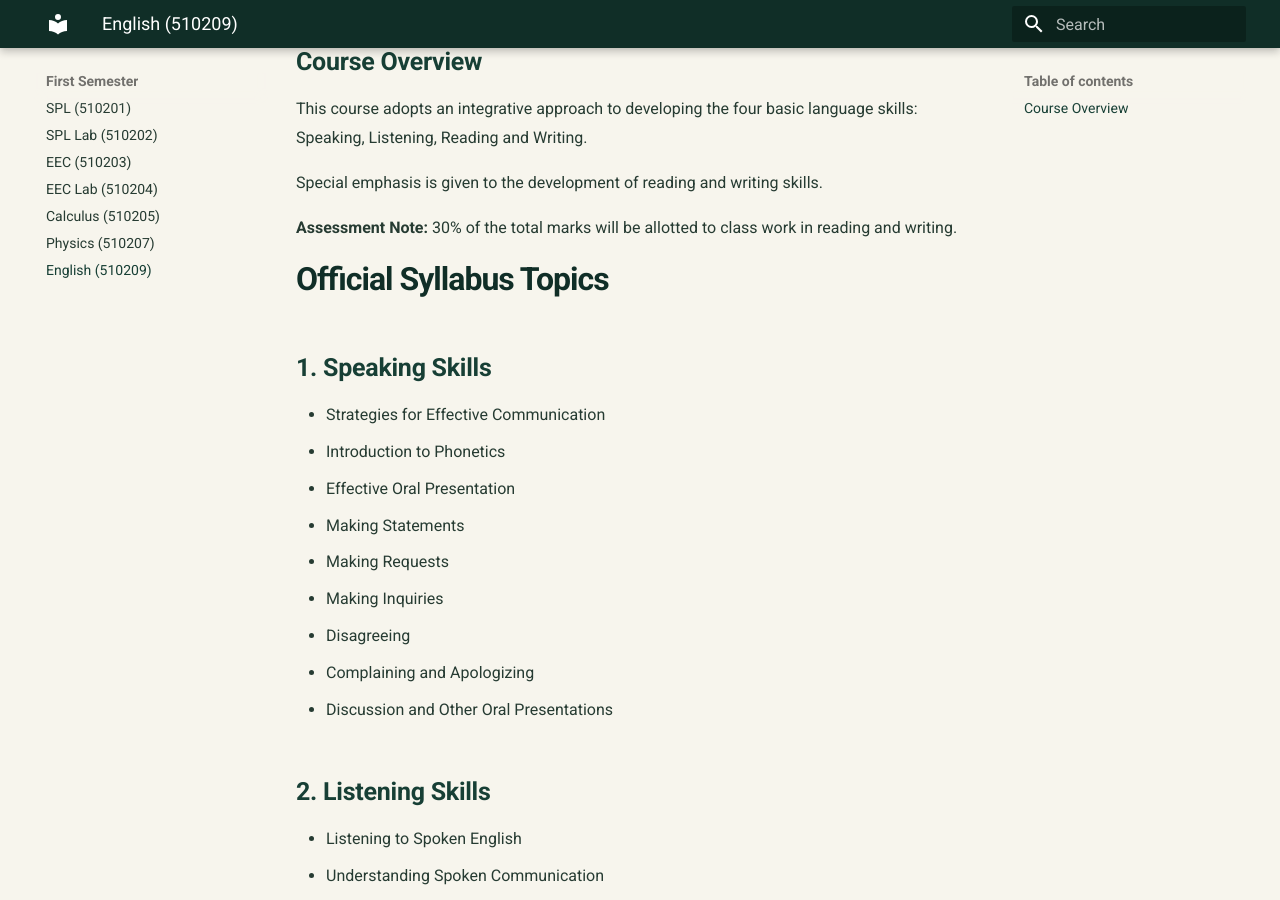
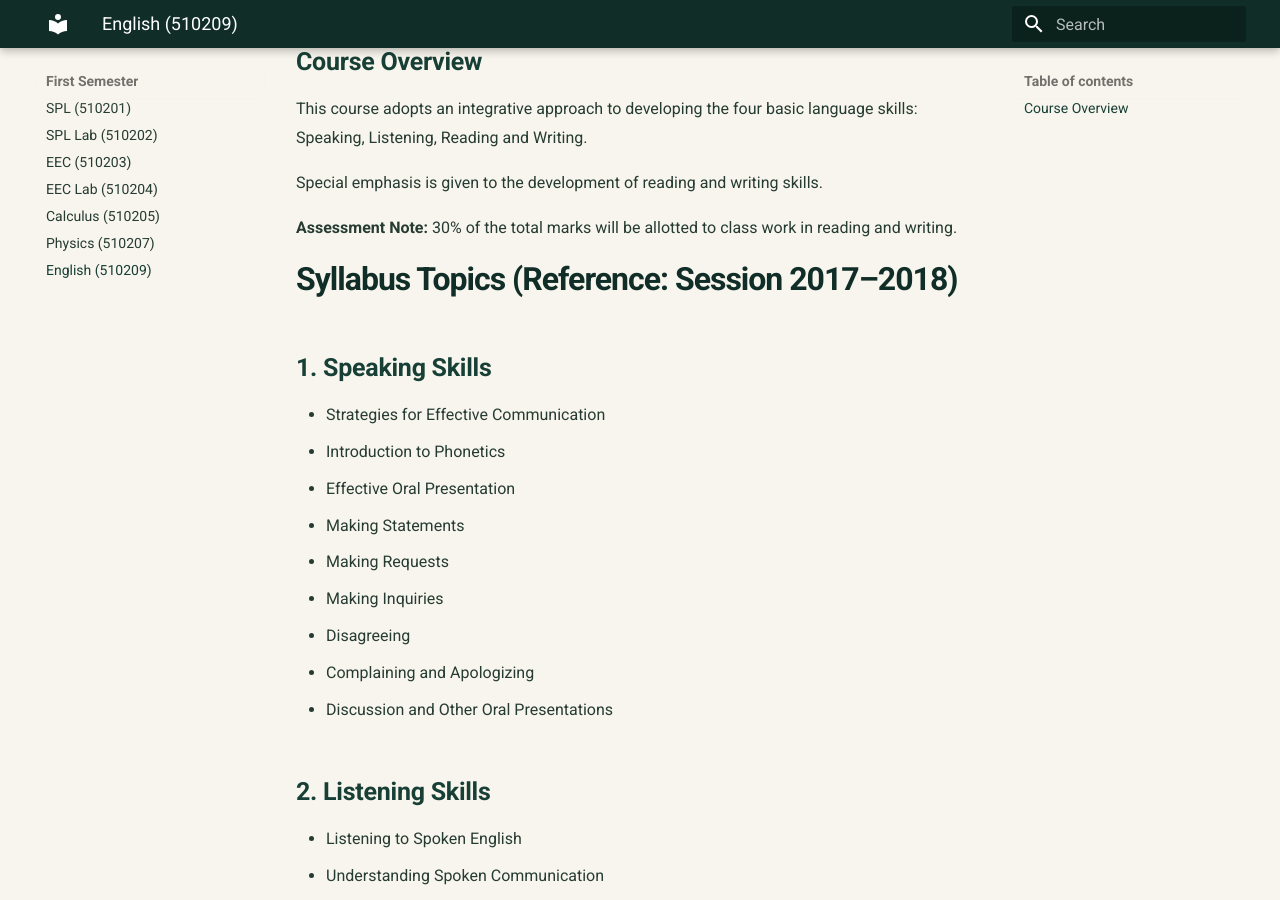
Before and after one commit to taimiyatahsin0-png/nu-cse-notes-store, an MkDocs documentation site: the page built from docs/subjects/eng/index.md, in a window 1280 px wide and 900 px high, scrolled down 406 px. Built offline with MkDocs 1.6.1 and Material for MkDocs 9.7.7, drawn with Linux system fonts in a browser that asks for light colours.

Commit message:
Clarify historical syllabus reference in subject overview

```diff
--- a/docs/subjects/eng/index.md
+++ b/docs/subjects/eng/index.md
@@ -18,7 +18,7 @@ Special emphasis is given to the development of reading and writing skills.
 
 **Assessment Note:** 30% of the total marks will be allotted to class work in reading and writing.
 
-# Official Syllabus Topics
+# Syllabus Topics (Reference: Session 2017–2018)
 
 ## 1. Speaking Skills
 
```
